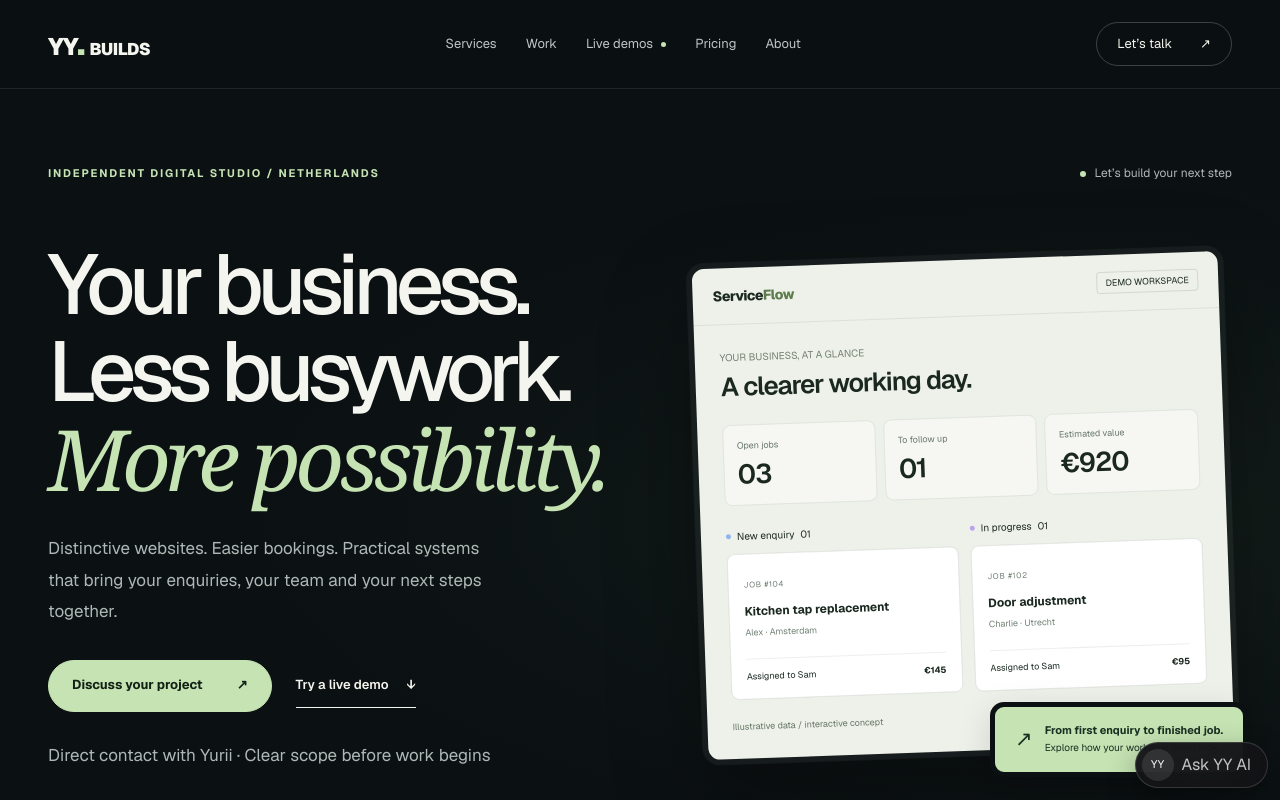
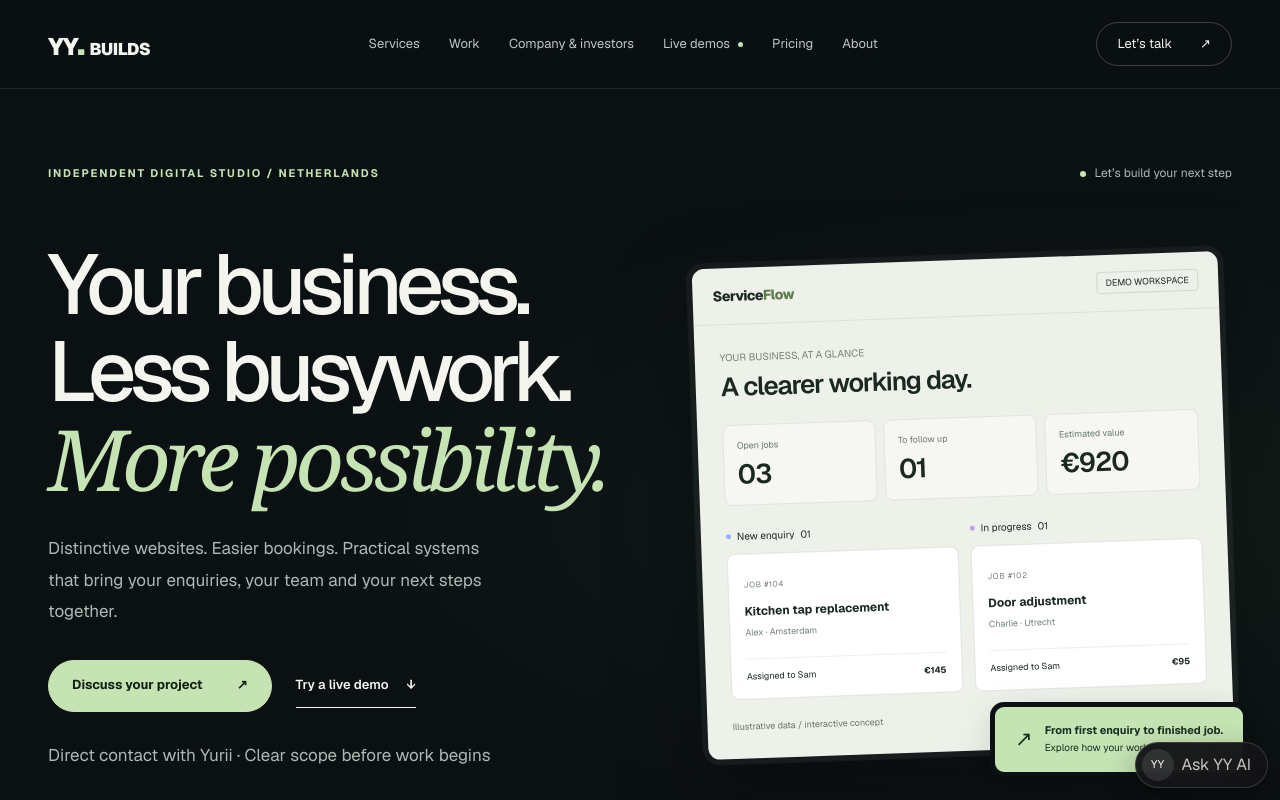
Before and after one commit to hellonexavo/nexavo, a Next.js app: page / in a window 1280 px wide. Shown: the top 800 px of the page. Built offline with nearby package versions, Linux system fonts and the light colour scheme.

Commit message:
Add investor overview to primary navigation

```diff
--- a/app/components/StudioHeader.tsx
+++ b/app/components/StudioHeader.tsx
@@ -5,6 +5,7 @@ import s from "../studio.module.css";
 const links = [
   ["Services", "/services"],
   ["Work", "/portfolio"],
+  ["Company & investors", "/investors"],
   ["Live demos", "/demos"],
   ["Pricing", "/pricing"],
   ["About", "/about"],
```
